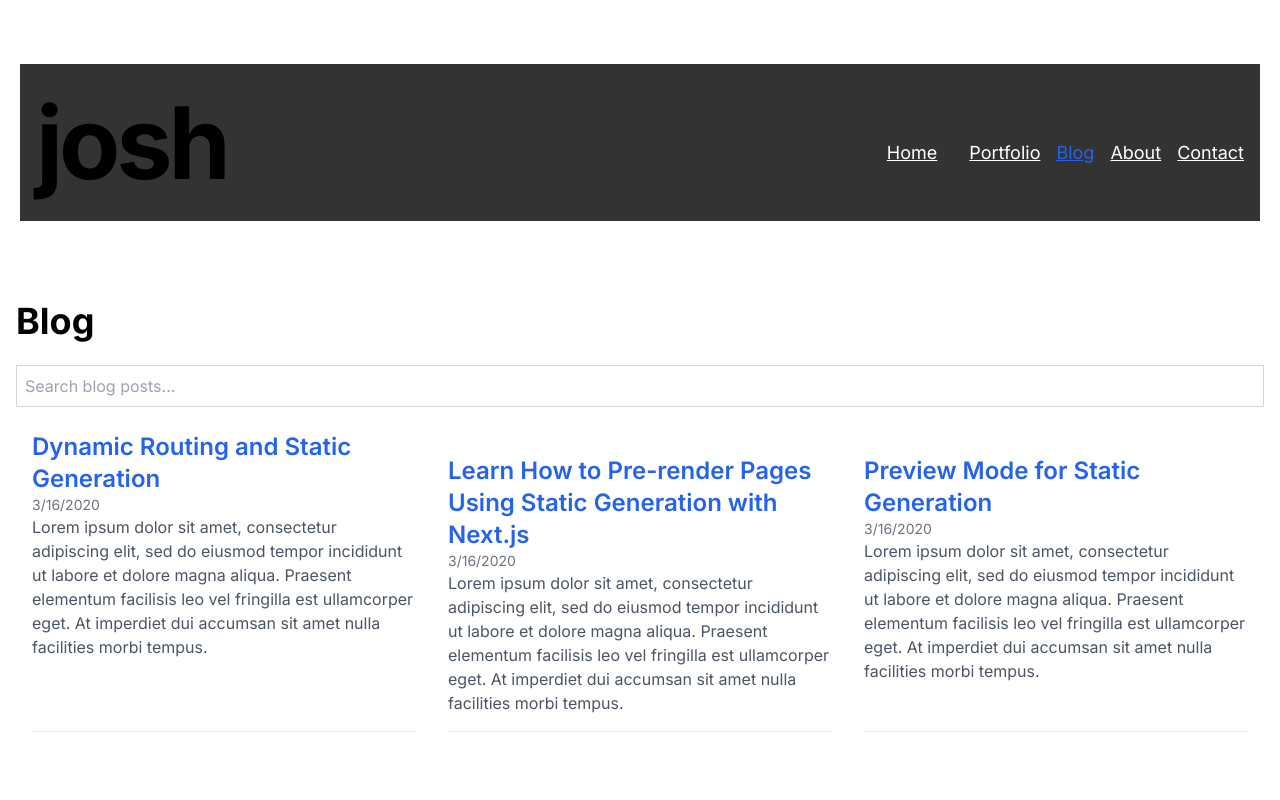
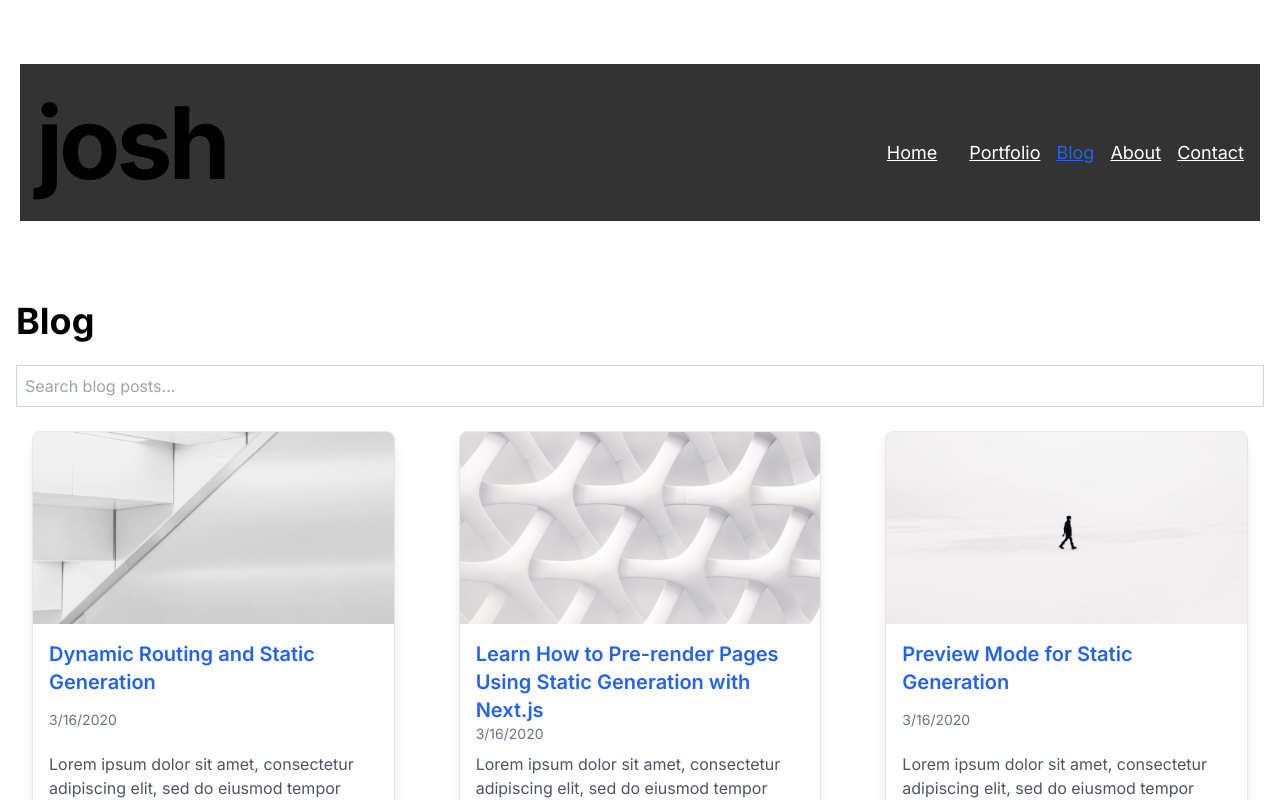
Before and after one commit to joshuadanpeterson/portfolio-blog, a Next.js app: page /posts in a window 1280 px wide. Shown: the top 800 px of the page. Built offline with nearby package versions, Linux system fonts and the light colour scheme.

Commit message:
feat: Add images to blog post entries
- Use cover image to improve aesthetics
- Add cover image above entry title
- Use CSS Flex Box to align entries

```diff
--- a/src/app/posts/page.tsx
+++ b/src/app/posts/page.tsx
@@ -3,6 +3,7 @@
 
 import { useState, useEffect } from "react";
 import Link from "next/link";
+import Image from "next/image";
 import { Post } from "@/interfaces/post";
 
 // Fetch posts from the API route
@@ -22,11 +23,9 @@ export default function BlogPage() {
         const date1 = new Date(post1.date);
         const date2 = new Date(post2.date);
 
-        // Compare dates first (newest first)
         if (date1 > date2) return -1;
         if (date1 < date2) return 1;
 
-        // If dates are equal, sort alphabetically by title (case-insensitive)
         return post1.title
           .toLowerCase()
           .localeCompare(post2.title.toLowerCase());
@@ -64,21 +63,40 @@ export default function BlogPage() {
         placeholder="Search blog posts..."
       />
 
-      {/* Display filtered posts */}
-      <ul className="space-y-6">
+      {/* Display filtered posts in a grid layout */}
+      <ul className="grid grid-cols-1 md:grid-cols-3 gap-8">
         {filteredPosts.length > 0 ? (
           filteredPosts.map((post) => (
-            <li key={post.slug} className="border-b pb-4">
+            <li
+              key={post.slug}
+              className="border rounded-lg overflow-hidden shadow-lg flex flex-col"
+            >
+              {/* Display Post Image */}
+              <div className="relative h-48">
+                {post.coverImage && (
+                  <Image
+                    src={post.coverImage}
+                    alt={post.title}
+                    fill
+                    objectFit="cover"
+                    className="w-full"
+                  />
+                )}
+              </div>
+
+              {/* Post Details */}
+              <div className="p-4 flex flex-col justify-between flex-grow">
                 <Link
                   href={`/posts/${post.slug}`}
-                className="text-2xl font-semibold text-blue-600 hover:underline"
+                  className="text-xl font-semibold text-blue-600 hover:underline"
                 >
                   {post.title}
                 </Link>
                 <p className="text-gray-500 text-sm">
                   {new Date(post.date).toLocaleDateString()}
                 </p>
-              <p className="text-gray-600">{post.excerpt}</p>
+                <p className="text-gray-600 mt-2">{post.excerpt}</p>
+              </div>
             </li>
           ))
         ) : (
--- a/src/lib/api.ts
+++ b/src/lib/api.ts
@@ -1,3 +1,4 @@
+// src/lib/api.ts
 import { Post } from "@/interfaces/post";
 import fs from "fs";
 import matter from "gray-matter";
@@ -22,7 +23,7 @@ export function getAllPosts(): Post[] {
   const slugs = getPostSlugs();
   const posts = slugs
     .map((slug) => getPostBySlug(slug))
-    // sort posts by date in descending order
+    // Sort posts by date in descending order
     .sort((post1, post2) => (post1.date > post2.date ? -1 : 1));
   return posts;
 }
```
Lines whose indentation alone changed are shown as unchanged.
